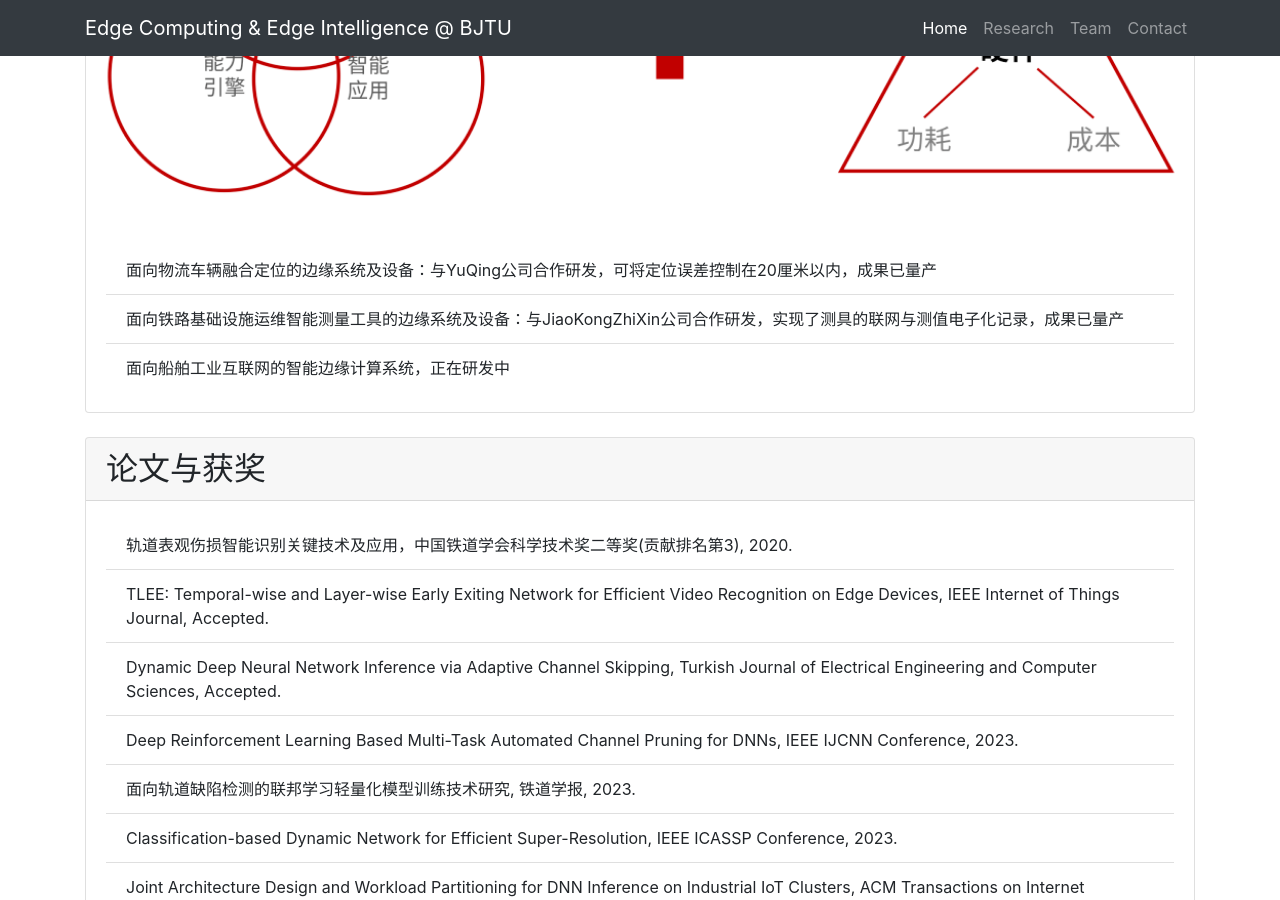
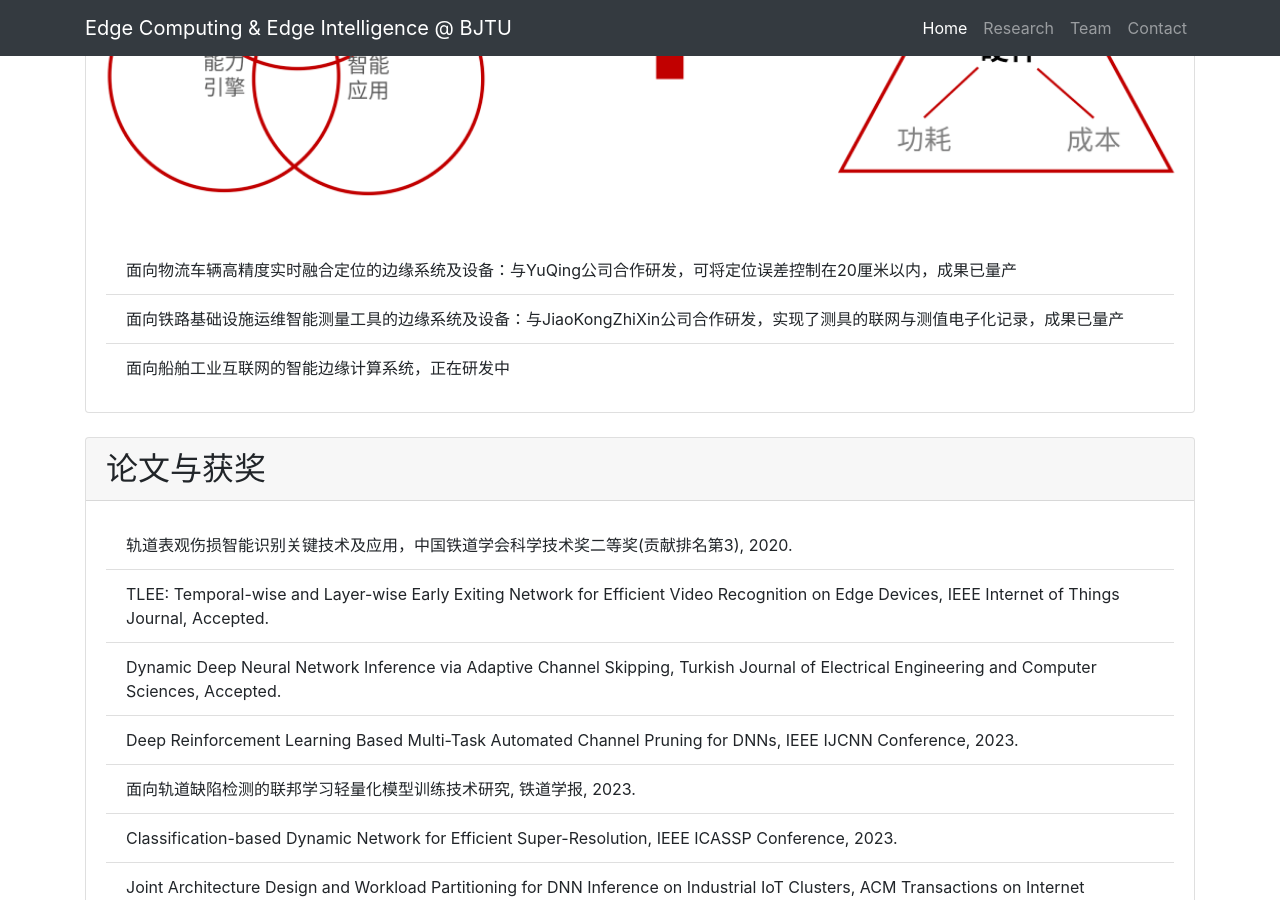
Before and after one commit to fangvv/Homepage, a Jekyll site: the page Edgecomp/index.html, which Jekyll copies as it is, in a window 1280 px wide and 900 px high, scrolled down 3568 px. Built offline with Jekyll 4.4.1, drawn with Linux system fonts in a browser that asks for light colours; comment, search, counter and statistics services are not loaded.

Commit message:
fix errors

```diff
--- a/Edgecomp/index.html
+++ b/Edgecomp/index.html
@@ -137,7 +137,7 @@
   <img src="img/product.png" class="img-fluid">
   <div class="card-body">
     <ul class="list-group list-group-flush">
-      <li class="list-group-item">面向物流车辆融合定位的边缘系统及设备：与YuQing公司合作研发，可将定位误差控制在20厘米以内，成果已量产</li>
+      <li class="list-group-item">面向物流车辆高精度实时融合定位的边缘系统及设备：与YuQing公司合作研发，可将定位误差控制在20厘米以内，成果已量产</li>
       <li class="list-group-item">面向铁路基础设施运维智能测量工具的边缘系统及设备：与JiaoKongZhiXin公司合作研发，实现了测具的联网与测值电子化记录，成果已量产</li>
       <li class="list-group-item">面向船舶工业互联网的智能边缘计算系统，正在研发中</li>
     </ul>
```
